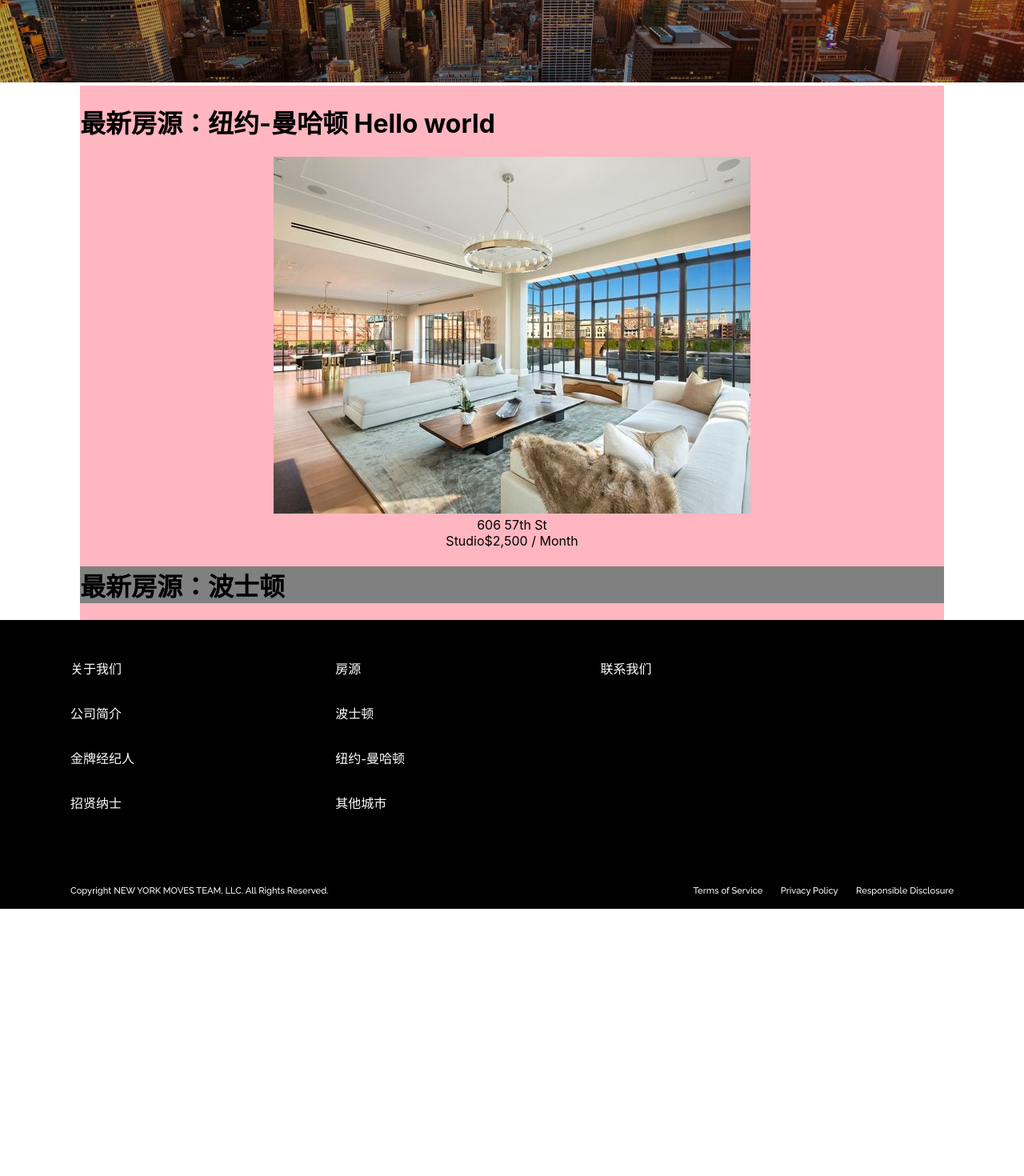
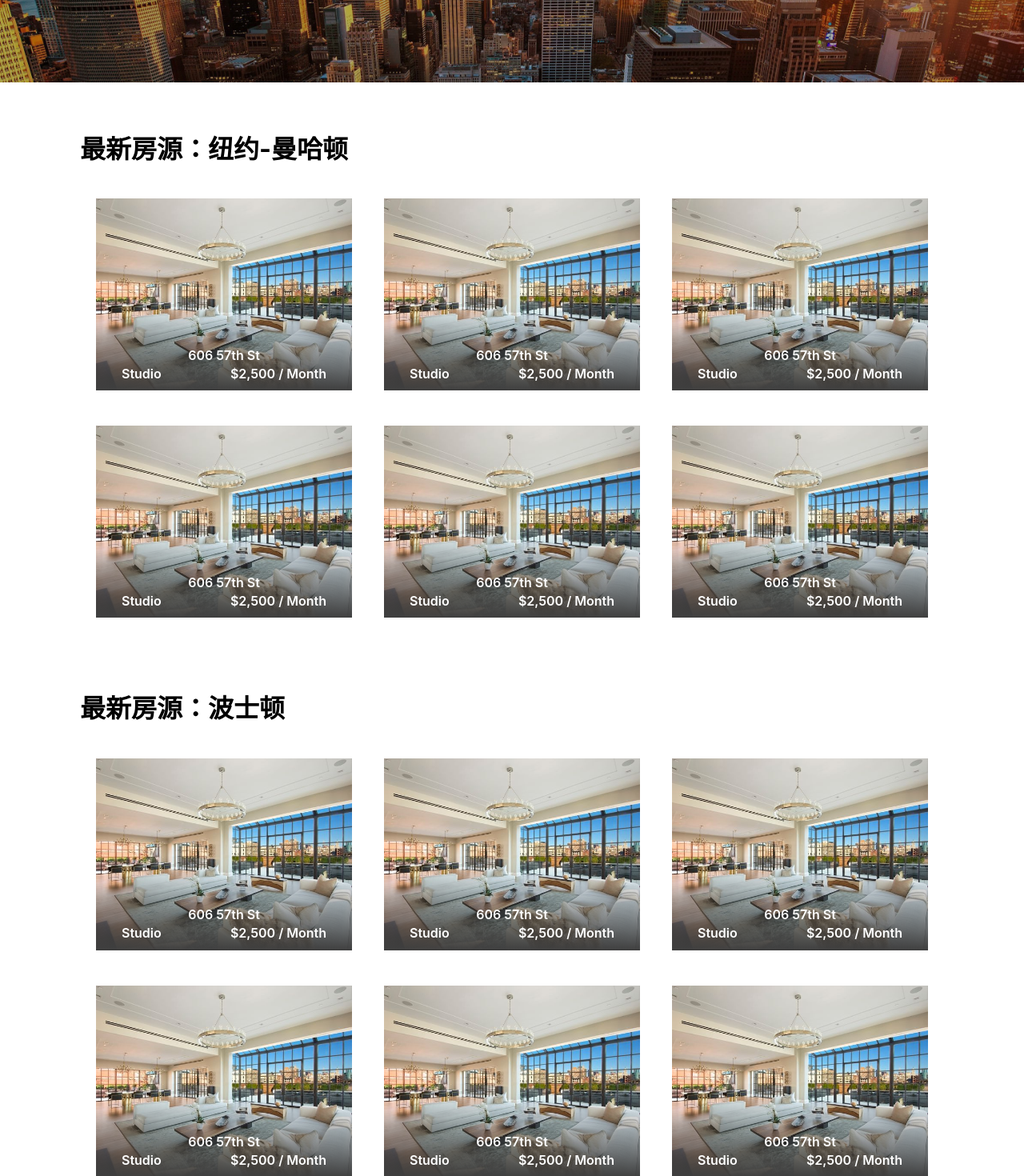
Before and after one commit to great-simonlee/chinamoves, a React (Create React App) app: page / in a window 1280 px wide. Shown: the part 300-1770 px from the top of the page at 80% size. Before the commit the page ends 1436 px from the top, so only its background shows below. Built offline with nearby package versions, Linux system fonts and the light colour scheme.

Commit message:
Mainpage card has been created

```diff
--- a/src/components/main_lastest_boston_listings/main_lastest_boston_listings.jsx
+++ b/src/components/main_lastest_boston_listings/main_lastest_boston_listings.jsx
@@ -2,9 +2,73 @@ import React from 'react';
 import styles from './main_lastest_boston_listings.module.css';
 
 const MainLastestBostonListings = (props) => (
-    <div className={ styles.listingcontainer }>
-        <h1>最新房源：波士顿</h1>
-    </div>
+    <>
+        <div className={ styles.title }>
+            <h1>最新房源：波士顿</h1>
+        </div>
+        <div className={ styles.listingContainer }>
+            <div className={ styles.listingCard }>
+                <img className={ styles.listingImg } src="/chinamoves/images/listing_item.jpeg"/>
+                <div className={ styles.listingInfo }>
+                    <span>606 57th St</span>
+                    <div className={ styles.typePrice }>
+                        <span>Studio</span>
+                        <span>$2,500 / Month</span>
+                    </div>
+                </div>
+            </div>
+            <div className={ styles.listingCard }>
+                <img className={ styles.listingImg } src="/chinamoves/images/listing_item.jpeg"/>
+                <div className={ styles.listingInfo }>
+                    <span>606 57th St</span>
+                    <div className={ styles.typePrice }>
+                        <span>Studio</span>
+                        <span>$2,500 / Month</span>
+                    </div>
+                </div>
+            </div>
+            <div className={ styles.listingCard }>
+                <img className={ styles.listingImg } src="/chinamoves/images/listing_item.jpeg"/>
+                <div className={ styles.listingInfo }>
+                    <span>606 57th St</span>
+                    <div className={ styles.typePrice }>
+                        <span>Studio</span>
+                        <span>$2,500 / Month</span>
+                    </div>
+                </div>
+            </div>
+            <div className={ styles.listingCard }>
+                <img className={ styles.listingImg } src="/chinamoves/images/listing_item.jpeg"/>
+                <div className={ styles.listingInfo }>
+                    <span>606 57th St</span>
+                    <div className={ styles.typePrice }>
+                        <span>Studio</span>
+                        <span>$2,500 / Month</span>
+                    </div>
+                </div>
+            </div>
+            <div className={ styles.listingCard }>
+                <img className={ styles.listingImg } src="/chinamoves/images/listing_item.jpeg"/>
+                <div className={ styles.listingInfo }>
+                    <span>606 57th St</span>
+                    <div className={ styles.typePrice }>
+                        <span>Studio</span>
+                        <span>$2,500 / Month</span>
+                    </div>
+                </div>
+            </div>
+            <div className={ styles.listingCard }>
+                <img className={ styles.listingImg } src="/chinamoves/images/listing_item.jpeg"/>
+                <div className={ styles.listingInfo }>
+                    <span>606 57th St</span>
+                    <div className={ styles.typePrice }>
+                        <span>Studio</span>
+                        <span>$2,500 / Month</span>
+                    </div>
+                </div>
+            </div>
+        </div>
+    </>
     );
 
 export default MainLastestBostonListings;
--- a/src/components/main_lastest_boston_listings/main_lastest_boston_listings.module.css
+++ b/src/components/main_lastest_boston_listings/main_lastest_boston_listings.module.css
@@ -1,4 +1,40 @@
-.listingcontainer {
-    background-color: grey;
-    text-align: left;
+.title {
+  text-align: left;
+  margin-top: 4em;
 }
+
+.listingContainer {
+  display: grid;
+  grid-template-columns: auto auto auto;
+}
+
+.listingCard {
+  position: relative;
+  margin: 20px 20px;
+  width: 320px;
+  cursor: pointer;
+}
+
+.listingImg {
+  position: relative;
+  height: 240px;
+  width: 320px;
+  z-index: 0;
+}
+
+.listingInfo {
+  position: absolute;
+  top: 0;
+  padding-top: 58%;
+  height: 240px;
+  width: 320px;
+  color: white;
+  z-index: 1;
+  background: linear-gradient(transparent 60%, rgb(63, 63, 63));
+}
+
+.typePrice {
+  display: flex;
+  padding: 0.2em 2em 0 2em;
+  justify-content: space-between;
+}
--- a/src/components/main_lastest_nyc_listings/main_lastest_nyc_listings.jsx
+++ b/src/components/main_lastest_nyc_listings/main_lastest_nyc_listings.jsx
@@ -4,14 +4,64 @@ import styles from './main_lastest_nyc_listings.module.css';
 const MainLastestNycListings = (props) => (
     <>
         <div className={ styles.title }>
-            <h1>最新房源：纽约-曼哈顿 Hello world</h1>
+            <h1>最新房源：纽约-曼哈顿</h1>
         </div>
         <div className={ styles.listingContainer }>
             <div className={ styles.listingCard }>
-                <img src="/chinamoves/images/listing_item.jpeg"/>
-                <div>
+                <img className={ styles.listingImg } src="/chinamoves/images/listing_item.jpeg"/>
+                <div className={ styles.listingInfo }>
                     <span>606 57th St</span>
-                    <div>
+                    <div className={ styles.typePrice }>
+                        <span>Studio</span>
+                        <span>$2,500 / Month</span>
+                    </div>
+                </div>
+            </div>
+            <div className={ styles.listingCard }>
+                <img className={ styles.listingImg } src="/chinamoves/images/listing_item.jpeg"/>
+                <div className={ styles.listingInfo }>
+                    <span>606 57th St</span>
+                    <div className={ styles.typePrice }>
+                        <span>Studio</span>
+                        <span>$2,500 / Month</span>
+                    </div>
+                </div>
+            </div>
+            <div className={ styles.listingCard }>
+                <img className={ styles.listingImg } src="/chinamoves/images/listing_item.jpeg"/>
+                <div className={ styles.listingInfo }>
+                    <span>606 57th St</span>
+                    <div className={ styles.typePrice }>
+                        <span>Studio</span>
+                        <span>$2,500 / Month</span>
+                    </div>
+                </div>
+            </div>
+            <div className={ styles.listingCard }>
+                <img className={ styles.listingImg } src="/chinamoves/images/listing_item.jpeg"/>
+                <div className={ styles.listingInfo }>
+                    <span>606 57th St</span>
+                    <div className={ styles.typePrice }>
+                        <span>Studio</span>
+                        <span>$2,500 / Month</span>
+                    </div>
+                </div>
+            </div>
+            <div className={ styles.listingCard }>
+                <img className={ styles.listingImg } src="/chinamoves/images/listing_item.jpeg"/>
+                <div className={ styles.listingInfo }>
+                    <span>606 57th St</span>
+                    <div className={ styles.typePrice }>
+                        <span>Studio</span>
+                        <span>$2,500 / Month</span>
+                    </div>
+                </div>
+            </div>
+            <div className={ styles.listingCard }>
+                <img className={ styles.listingImg } src="/chinamoves/images/listing_item.jpeg"/>
+                <div className={ styles.listingInfo }>
+                    <span>606 57th St</span>
+                    <div className={ styles.typePrice }>
                         <span>Studio</span>
                         <span>$2,500 / Month</span>
                     </div>
@@ -22,3 +72,5 @@ const MainLastestNycListings = (props) => (
     );
 
 export default MainLastestNycListings;
+
+// Listing card should contain location, type, price, and google maps link
--- a/src/components/main_lastest_nyc_listings/main_lastest_nyc_listings.module.css
+++ b/src/components/main_lastest_nyc_listings/main_lastest_nyc_listings.module.css
@@ -1,3 +1,40 @@
 .title {
-    text-align: left;
+  text-align: left;
+  margin-top: 1em;
 }
+
+.listingContainer {
+  display: grid;
+  grid-template-columns: auto auto auto;
+}
+
+.listingCard {
+  position: relative;
+  margin: 20px 20px;
+  width: 320px;
+  cursor: pointer;
+}
+
+.listingImg {
+  position: relative;
+  height: 240px;
+  width: 320px;
+  z-index: 0;
+}
+
+.listingInfo {
+  position: absolute;
+  top: 0;
+  padding-top: 58%;
+  height: 240px;
+  width: 320px;
+  color: white;
+  z-index: 1;
+  background: linear-gradient(transparent 60%, rgb(63, 63, 63));
+}
+
+.typePrice {
+  display: flex;
+  padding: 0.2em 2em 0 2em;
+  justify-content: space-between;
+}
--- a/src/components/main_listingContainer/main_listingContainer.module.css
+++ b/src/components/main_listingContainer/main_listingContainer.module.css
@@ -1,5 +1,7 @@
 .listings {
-    width: 1080px;
-    background-color: lightpink;
-    align-items: left;
+  margin: 2em 0;
+  width: 1080px;
+  font-family: -apple-system, BlinkMacSystemFont, "Segoe UI", Roboto, Oxygen,
+    Ubuntu, Cantarell, "Open Sans", "Helvetica Neue", sans-serif;
+  font-weight: 600;
 }
```
